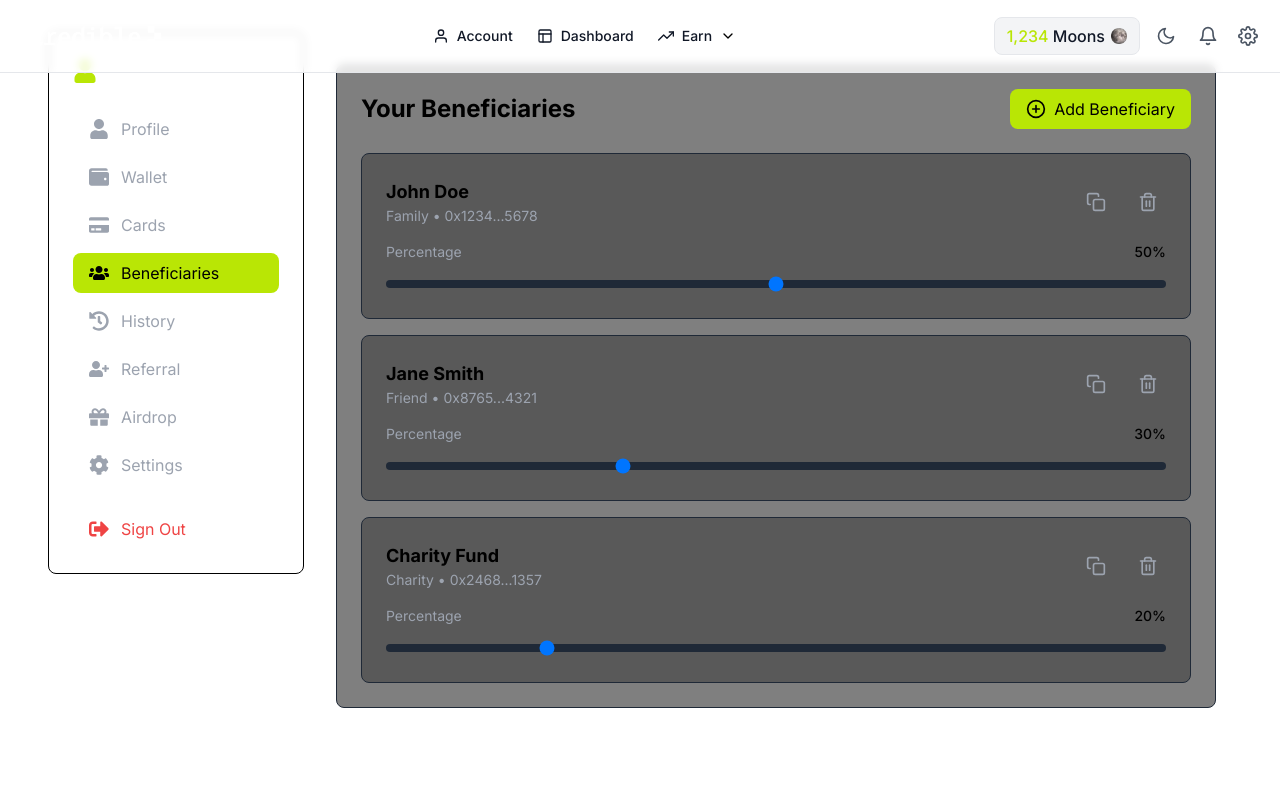
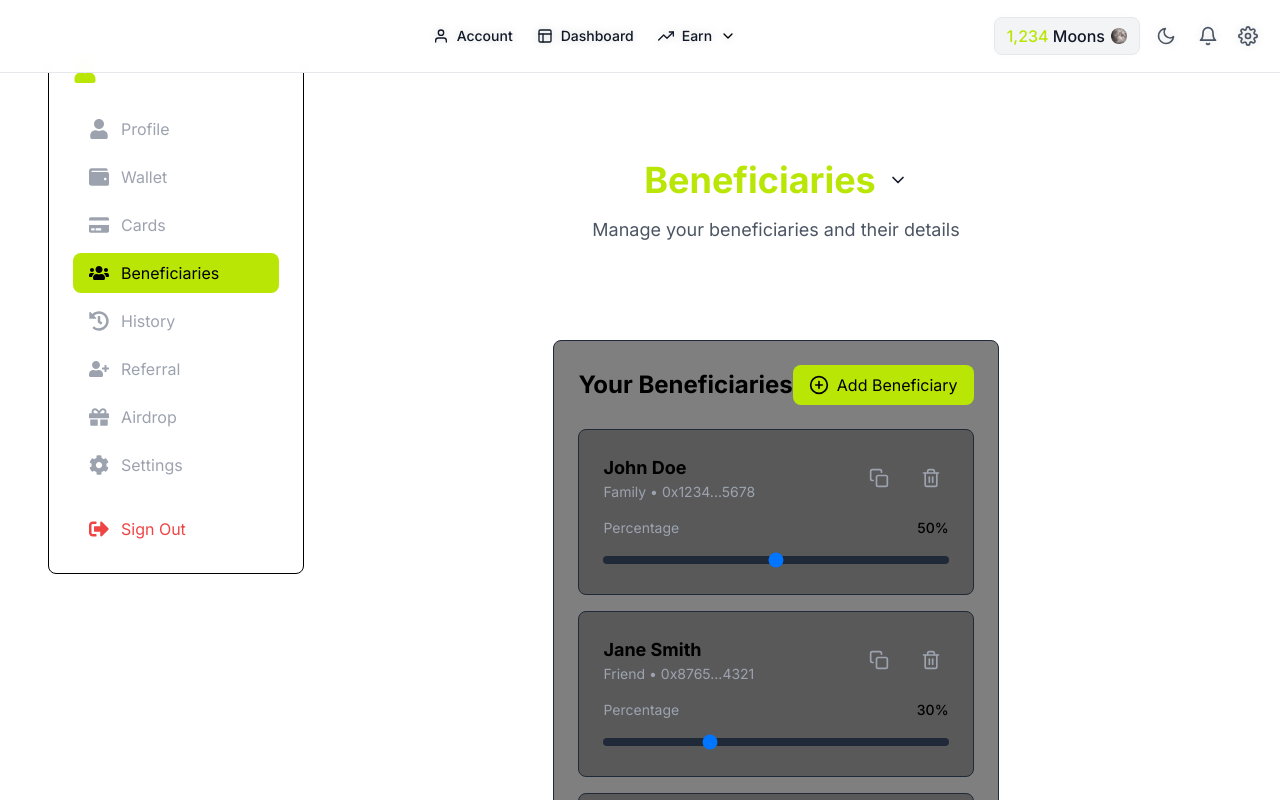
Before and after one commit to w3-surfer/credible-finance, a Next.js app: page /account/beneficiaries in a window 1280 px wide. Shown: the top 800 px of the page. Built offline with nearby package versions, Linux system fonts and the light colour scheme.

Commit message:
feat: add title and subtitle to beneficiaries page

```diff
--- a/src/app/account/beneficiaries/page.tsx
+++ b/src/app/account/beneficiaries/page.tsx
@@ -1,11 +1,17 @@
 'use client';
 
+import { Layout } from '@/components/Layout';
 import { Beneficiaries } from '@/components/dashboard/Beneficiaries';
 
 export default function BeneficiariesPage() {
   return (
-    <div className="max-w-7xl mx-auto px-4 py-8">
-      <Beneficiaries />
-    </div>
+    <Layout
+      title="Beneficiaries"
+      subtitle="Manage your beneficiaries and their details"
+    >
+      <div className="max-w-7xl mx-auto px-4 py-8">
+        <Beneficiaries />
+      </div>
+    </Layout>
   );
 }
```
